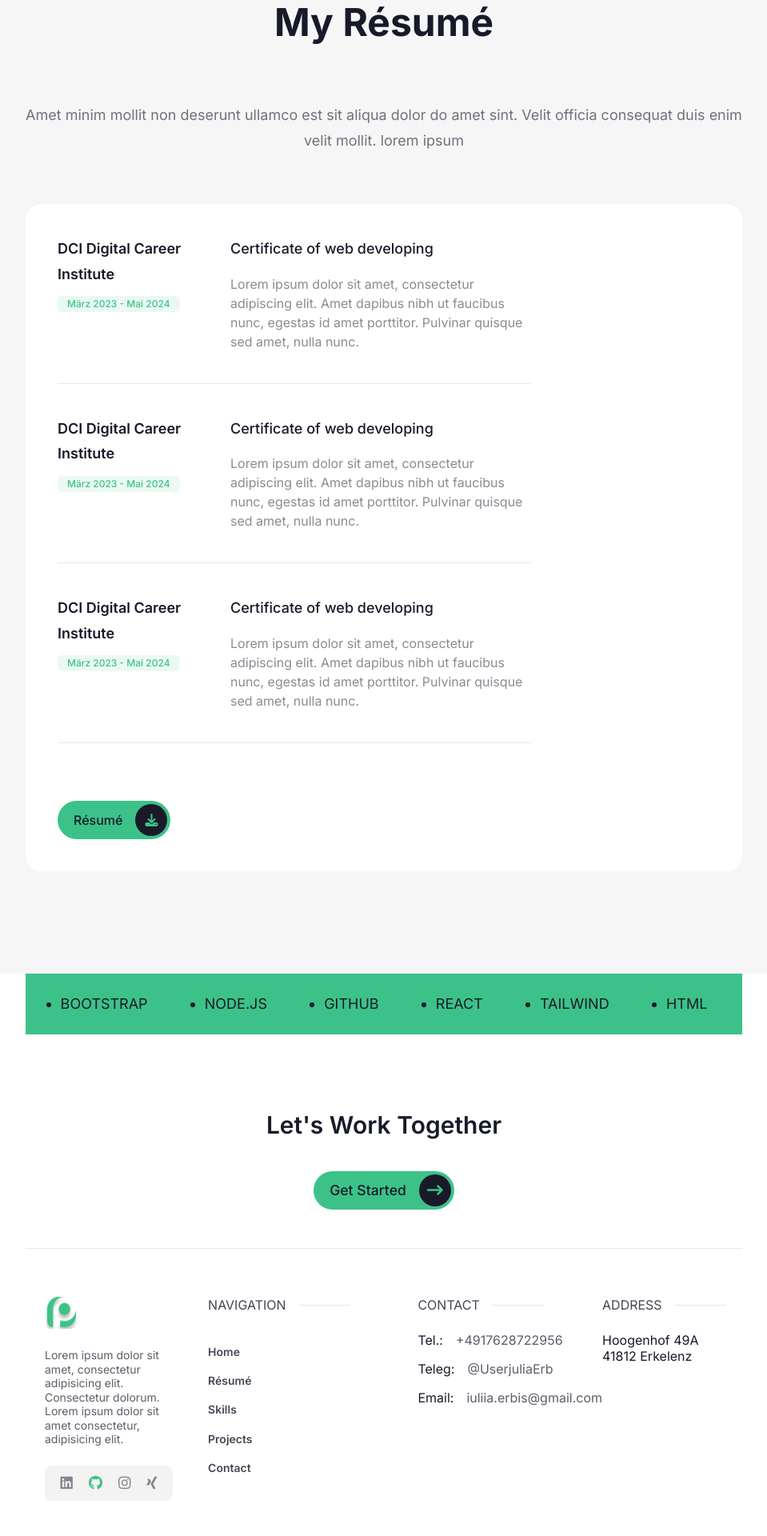
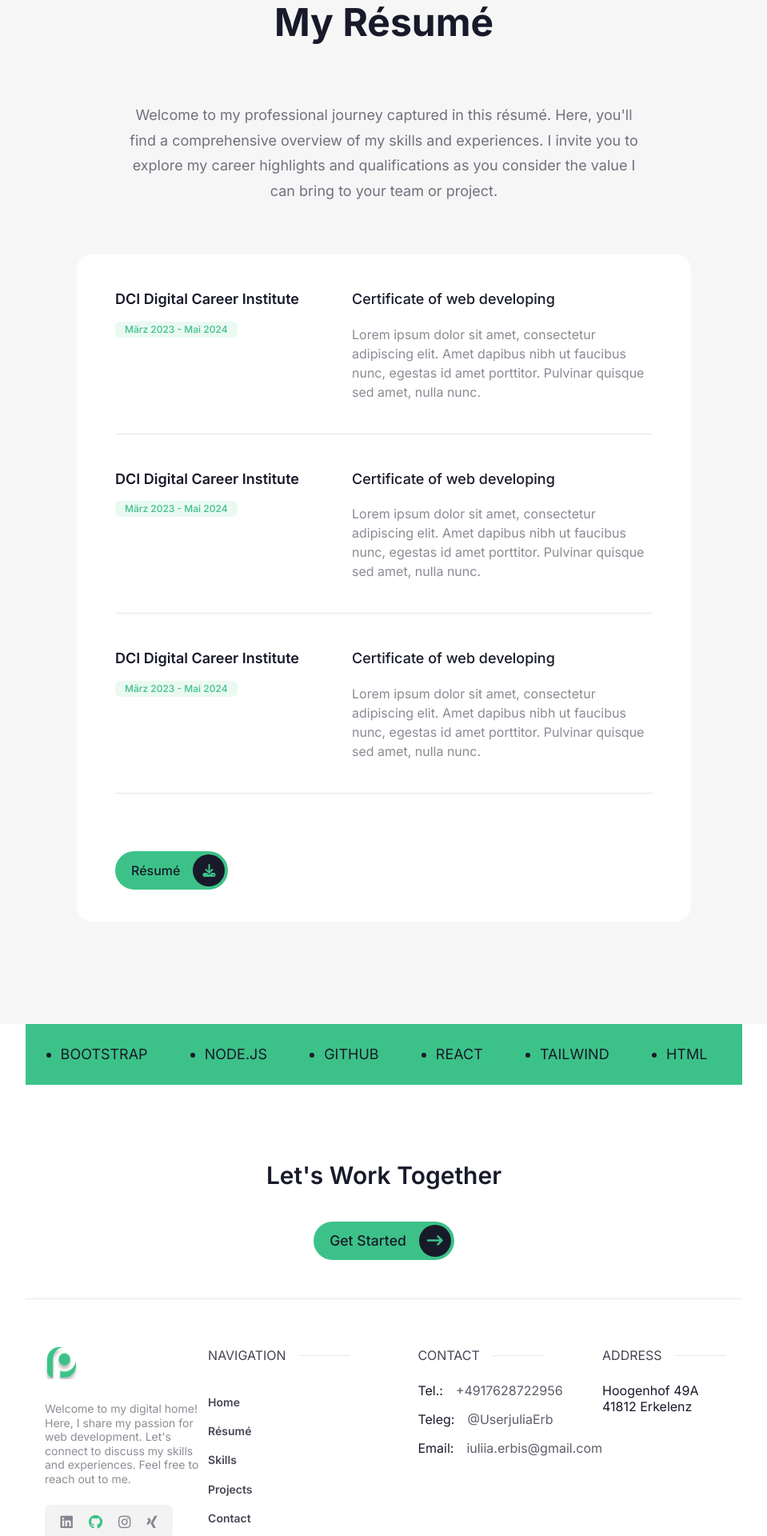
Before and after one commit to rita339/my-portfolio, a React (Vite) app: page /resume in a window 1280 px wide. Shown: the part 200-2120 px from the top of the page at 80% size, without its empty margins (160-1119 px from the left). Built offline with nearby package versions, Linux system fonts and the light colour scheme; a web font is replaced by a local one.

Commit message:
Texte hinzugefügt und Korrekturen gemacht

```diff
--- a/src/components/Home.css
+++ b/src/components/Home.css
@@ -117,6 +117,9 @@
     flex-wrap: nowrap;
     width: 70%;
     padding: 8rem 1.5rem;
+    & .user-info {
+      justify-content: space-between;
+    }
     & .description {
       width: 35%;
     }
--- a/src/components/Home.jsx
+++ b/src/components/Home.jsx
@@ -1,7 +1,12 @@
-import { Link, NavLink } from "react-router-dom";
+import { Link } from "react-router-dom";
 import "./Home.css";
+import { useEffect } from "react";
 
 export const Home = () => {
+  // scroll to top
+  useEffect(() => {
+    window.scrollTo(0, 0);
+  }, []);
   return (
     <section className="Home">
       <div className="user-info">
@@ -38,10 +43,12 @@
       <div className="description">
         <h2>I am a Web Developer</h2>
         <p>
-          Lorem ipsum dolor, sit amet consectetur adipisicing elit. Quis
-          laudantium nam maiores doloremque, adipisci quas aliquid autem aperiam
-          laboriosam ab similique. Aut nam exercitationem alias itaque officiis
-          consequatur cumque inventore?
+          After a break, I feel ready to reactivate the technical skills I
+          acquired during my studies, especially in the field of Applied
+          Linguistics, again. At the DCI I am full of motivation to tackle the
+          final spurt of my training programme. It fills me with joy soon to be
+          able to demonstrate my skills as a web developer and to keep on
+          learning.
         </p>
         <Link to="/contact" className="contact-link">
           Let's Talk
--- a/src/components/Resume.css
+++ b/src/components/Resume.css
@@ -3,7 +3,6 @@
   flex-direction: column;
   align-items: center;
   gap: 2rem;
-  /* width: 29.75rem; */
   & .heading-resume {
     width: 29.75rem;
     display: flex;
@@ -45,7 +44,6 @@
   }
   & .item-heading {
     display: flex;
-    /* width: 12.1875rem; */
     flex-direction: column;
     align-items: flex-start;
     gap: 0.75rem;
@@ -140,18 +138,19 @@
       }
     }
     & .content-resume {
-      width: 40rem;
+      width: 45rem;
     }
     & .card-resume {
-      width: 37rem;
+      width: 42rem;
     }
     & .item-resume {
-      width: 37rem;
+      width: 42rem;
       display: flex;
       flex-direction: row;
+      justify-content: space-between;
     }
     & .divider-resume {
-      width: 37rem;
+      width: 42rem;
     }
     & .btn-container:hover {
       background-color: var(--accent-focus);
@@ -164,7 +163,7 @@
     padding-bottom: 5rem;
     gap: 4rem;
     & .heading-resume {
-      width: 70%;
+      width: 50%;
       h1 {
         font-size: 3rem;
         line-height: 3.5;
@@ -175,9 +174,13 @@
       }
     }
     & .content-resume {
-      width: 70%;
+      width: 60%;
       padding: 2.5rem;
+      & .card-resume {
+        margin: 0 auto;
+      }
     }
+
     & .btn-container {
       margin-top: 2rem;
     }
--- a/src/components/Resume.jsx
+++ b/src/components/Resume.jsx
@@ -6,8 +6,10 @@
       <article className="heading-resume">
         <h1>My Résumé</h1>
         <p>
-          Amet minim mollit non deserunt ullamco est sit aliqua dolor do amet
-          sint. Velit officia consequat duis enim velit mollit. lorem ipsum
+          Welcome to my professional journey captured in this résumé. Here,
+          you'll find a comprehensive overview of my skills and experiences. I
+          invite you to explore my career highlights and qualifications as you
+          consider the value I can bring to your team or project.
         </p>
       </article>
 
@@ -73,7 +75,7 @@
           <div className="divider-resume"></div>
 
           <a
-            href="./Resume"
+            href="Resume.pdf"
             download
             rel="noreferrer"
             className="btn-container"
--- a/src/components/reusable/Footer.css
+++ b/src/components/reusable/Footer.css
@@ -66,12 +66,11 @@
       display: flex;
       flex-direction: column;
       gap: 1.5rem;
-      width: 12rem;
+      width: 14rem;
       & .social-header {
         display: flex;
         flex-direction: column;
         gap: 1.5rem;
-        width: 11rem;
         & img {
           width: 42px;
           height: 40px;
--- a/src/components/reusable/Footer.jsx
+++ b/src/components/reusable/Footer.jsx
@@ -1,7 +1,6 @@
-import { NavLink } from "react-router-dom";
+import { Link, NavLink } from "react-router-dom";
 import "./Footer.css";
 import { Slidingtext } from "./Slidingtext.jsx";
-import { useEffect } from "react";
 
 export const Footer = () => {
   const currentYear = new Date().getFullYear();
@@ -29,25 +28,29 @@
           <div className="contact-wrapper">
             <div className="social-container">
               <div className="social-header">
-                <img src="./Logo.png" alt="Logo Bild" />
+                <Link>
+                  <img src="./Logo.png" alt="Logo Bild" />
+                </Link>
                 <p>
-                  Lorem ipsum dolor sit amet, consectetur adipisicing elit.
-                  Consectetur dolorum. Lorem ipsum dolor sit amet consectetur,
-                  adipisicing elit.
+                  <p>
+                    Welcome to my digital home! Here, I share my passion for web
+                    development. Let's connect to discuss my skills and
+                    experiences. Feel free to reach out to me.
+                  </p>
                 </p>
               </div>
 
               <div className="social-links">
-                <a href="#">
+                <a href="https://www.linkedin.com/in/julia-e-07bab42a4/">
                   <i className="fa-brands fa-linkedin"></i>
                 </a>
-                <a href="#">
+                <a href="https://github.com/rita339">
                   <i className="fa-brands fa-github"></i>
                 </a>
                 <a href="https://www.instagram.com/">
                   <i className="fa-brands fa-instagram"></i>
                 </a>
-                <a href="#">
+                <a href="https://www.xing.com/?gad_source=1">
                   <i className="fa-brands fa-xing"></i>
                 </a>
               </div>
--- a/src/components/reusable/Sidebar.jsx
+++ b/src/components/reusable/Sidebar.jsx
@@ -1,7 +1,12 @@
 import { NavLink } from "react-router-dom";
 import "./Sidebar.css";
+import { useEffect } from "react";
 
 export const Sidebar = ({ isActive, setIsActive }) => {
+  // scroll to top
+  useEffect(() => {
+    window.scrollTo(0, 0);
+  }, []);
   return (
     <div className="sidebar-wrapper">
       <i
@@ -72,16 +77,16 @@
       </div>
       {/* Social Icons */}
       <div className="social-icons">
-        <a href="#">
+        <a href="https://www.linkedin.com/in/julia-e-07bab42a4/">
           <i className="fa-brands fa-linkedin"></i>
         </a>
-        <a href="#">
+        <a href="https://github.com/rita339">
           <i className="fa-brands fa-github"></i>
         </a>
         <a href="https://www.instagram.com/">
           <i className="fa-brands fa-instagram"></i>
         </a>
-        <a href="#">
+        <a href="https://www.xing.com/?gad_source=1">
           <i className="fa-brands fa-xing"></i>
         </a>
       </div>
```
